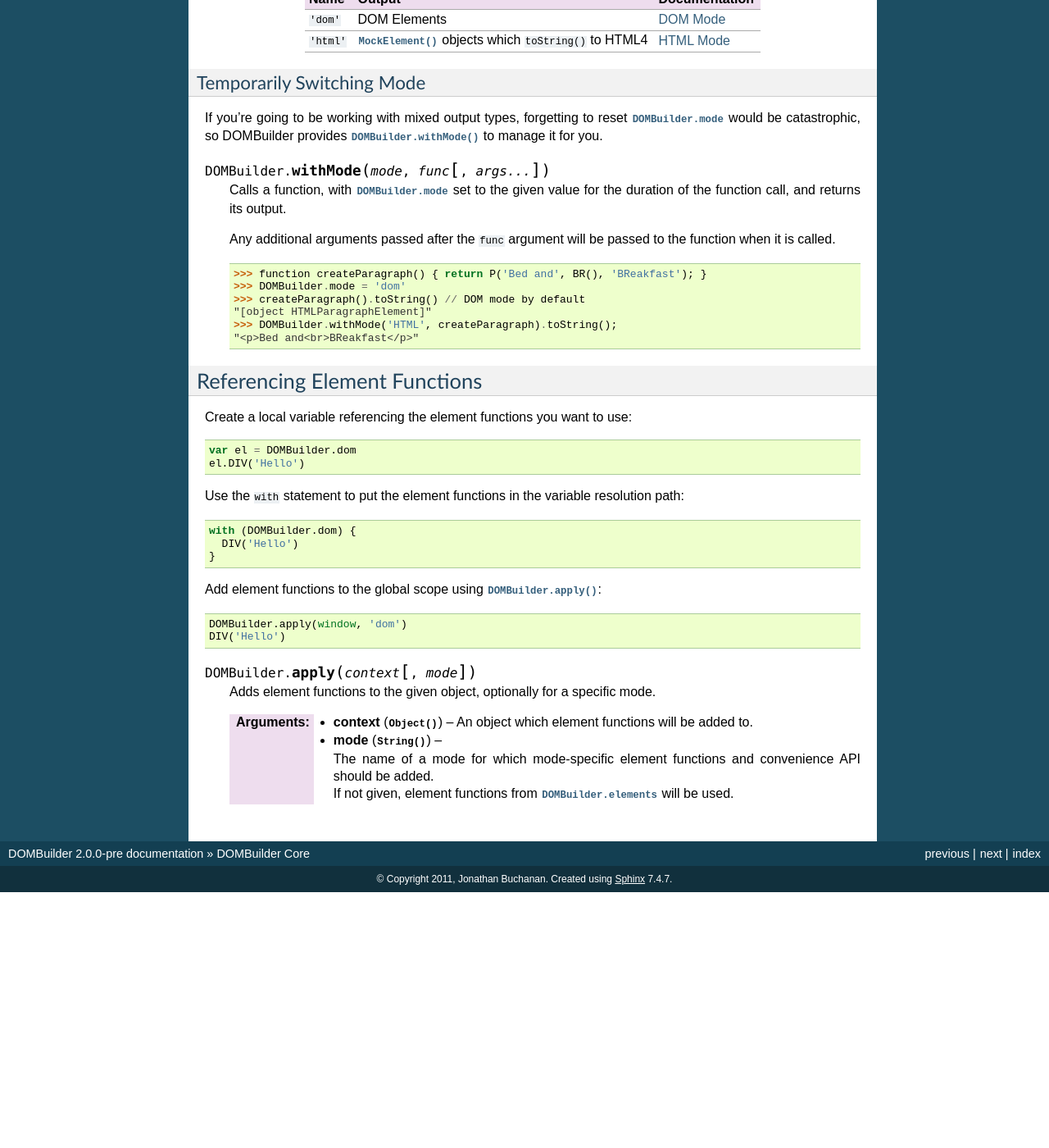
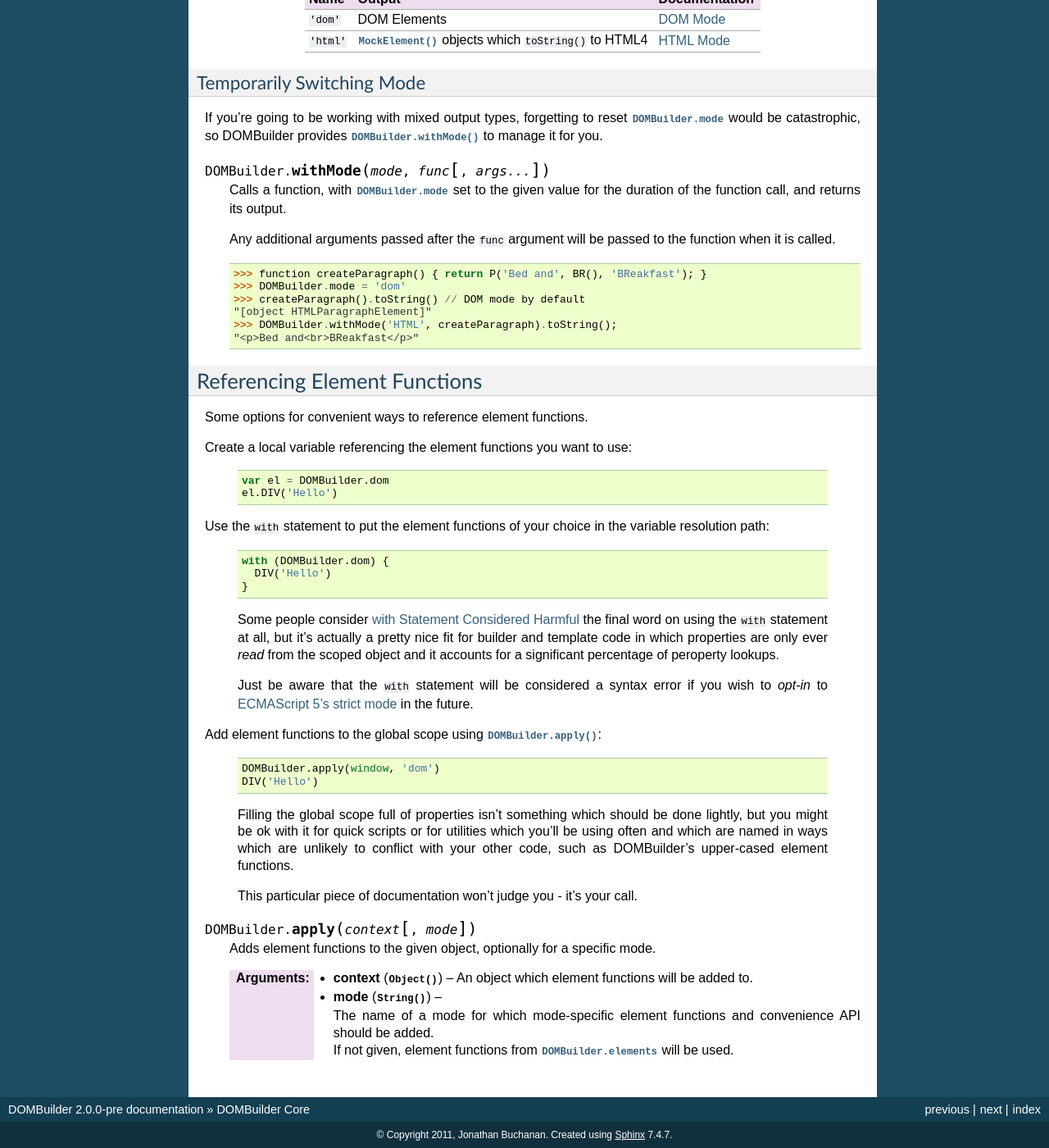
Before and after one commit to insin/DOMBuilder, a Sphinx documentation site: the page built from docs/core.rst, in a window 1280 px wide and 1400 px high, scrolled down 6002 px. Shown: the whole window at 82% size. Built offline with Sphinx 7.4.7, drawn with Linux system fonts in a browser that asks for light colours; before the commit the page ends 7090 px from its top, so only the background shows below that.

Commit message:
Expanded on "Referencing Element Functions" docs

```diff
--- a/docs/core.rst
+++ b/docs/core.rst
@@ -427,22 +427,47 @@ If you're going to be working with mixed output types, forgetting to reset
 Referencing Element Functions
 =============================
 
-Create a local variable referencing the element functions you want to use::
+Some options for convenient ways to reference element functions.
 
-   var el = DOMBuilder.dom
-   el.DIV('Hello')
+Create a local variable referencing the element functions you want to use:
 
-Use the ``with`` statement to put the element functions in the variable resolution
-path::
+   ::
 
-   with (DOMBuilder.dom) {
-     DIV('Hello')
-   }
+      var el = DOMBuilder.dom
+      el.DIV('Hello')
 
-Add element functions to the global scope using :js:func:`DOMBuilder.apply`::
+Use the ``with`` statement to put the element functions of your choice in the
+variable resolution path:
 
-   DOMBuilder.apply(window, 'dom')
-   DIV('Hello')
+   ::
+
+      with (DOMBuilder.dom) {
+        DIV('Hello')
+      }
+
+   Some people consider `with Statement Considered Harmful`_ the final word on
+   using the ``with`` statement at all, but it's actually a pretty nice fit for
+   builder and template code in which properties are only ever *read* from the
+   scoped object and it accounts for a significant percentage of peroperty
+   lookups.
+
+   Just be aware that the ``with`` statement will be considered a syntax error
+   if you wish to *opt-in* to `ECMAScript 5's strict mode`_ in the future.
+
+Add element functions to the global scope using :js:func:`DOMBuilder.apply`:
+
+   ::
+
+      DOMBuilder.apply(window, 'dom')
+      DIV('Hello')
+
+   Filling the global scope full of properties isn't something which should be
+   done lightly, but you might be ok with it for quick scripts or for utilities
+   which you'll be using often and which are named in ways which are unlikely to
+   conflict with your other code, such as DOMBuilder's upper-cased element
+   functions.
+
+   This particular piece of documentation won't judge you - it's your call.
 
 .. js:function:: DOMBuilder.apply(context[, mode])
 
@@ -455,3 +480,6 @@ Add element functions to the global scope using :js:func:`DOMBuilder.apply`::
 
       If not given, element functions from :js:attr:`DOMBuilder.elements` will
       be used.
+
+.. _`with Statement Considered Harmful`: http://www.yuiblog.com/blog/2006/04/11/with-statement-considered-harmful/
+.. _`ECMAScript 5's strict mode`: https://developer.mozilla.org/en/JavaScript/Strict_mode
```
